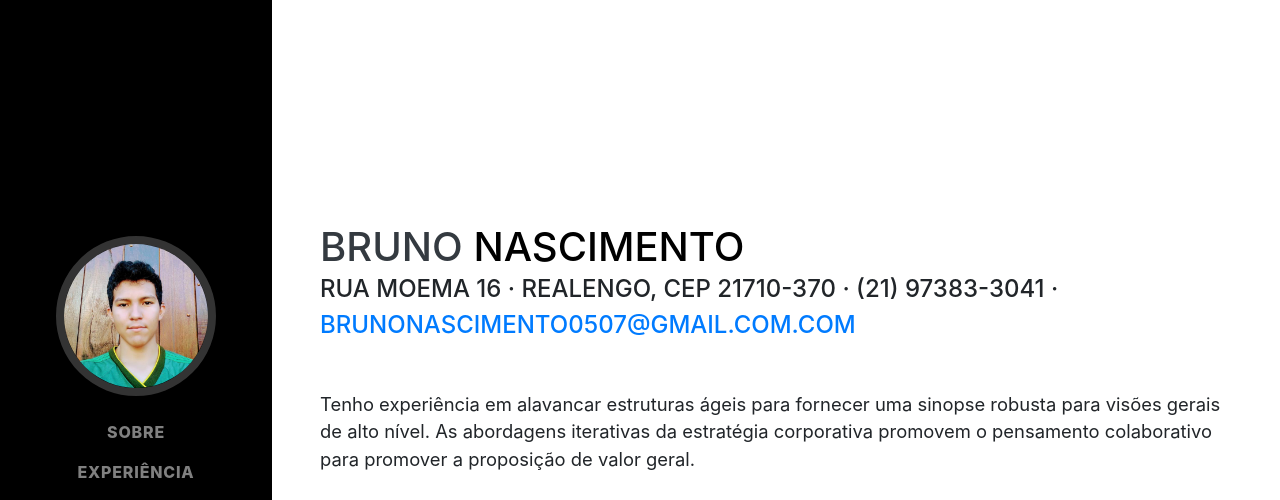
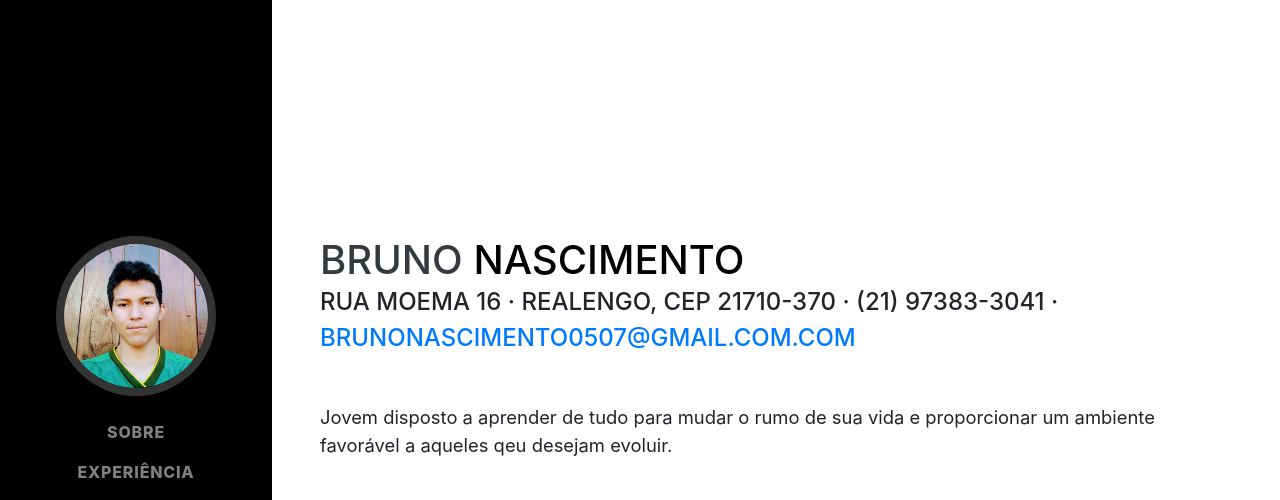
Before and after one commit to Pato07brn/Curriculum, a website with bundled scripts: page index.html in a window 1280 px wide. Shown: the top 500 px of the page. Built offline with nearby package versions, Linux system fonts and the light colour scheme; a web font is replaced by a local one.

Commit message:
Sinopse
mudei um parágrafo

```diff
--- a/index.html
+++ b/index.html
@@ -65,7 +65,7 @@
         <div class="subheading mb-5">Rua Moema 16 · Realengo, Cep 21710-370 · (21) 97383-3041 ·
           <a href="brunonascimento0507@gmail.com">brunonascimento0507@gmail.com.com</a>
         </div>
-        <p class="lead mb-5">Tenho experiência em alavancar estruturas ágeis para fornecer uma sinopse robusta para visões gerais de alto nível. As abordagens iterativas da estratégia corporativa promovem o pensamento colaborativo para promover a proposição de valor geral.</p>
+        <p class="lead mb-5">Jovem disposto a aprender de tudo para mudar o rumo de sua vida e proporcionar um ambiente favorável a aqueles qeu desejam evoluir.</p>
         <div class="social-icons">
           <a href="https://www.linkedin.com/in/bruno-nascimento-605920181/">
             <i class="fab fa-linkedin-in"></i>
```
